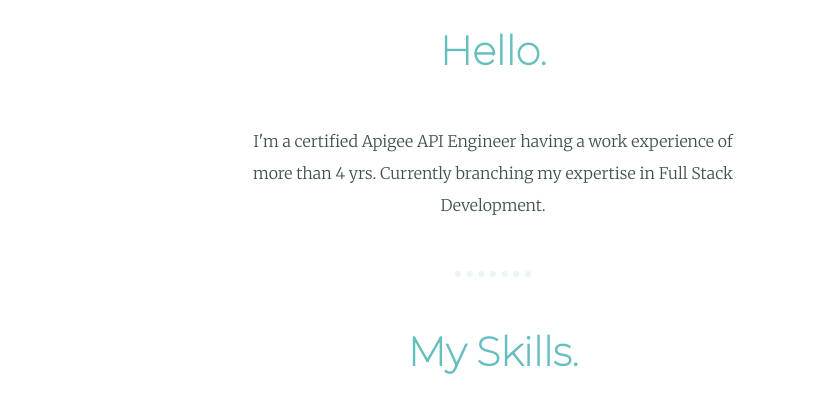
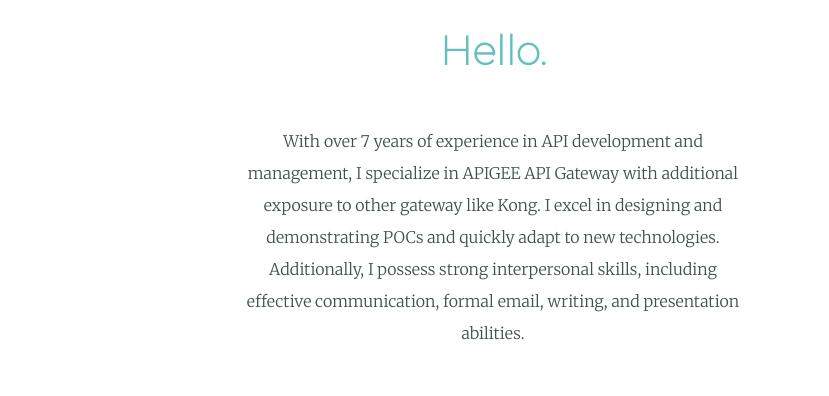
Before and after one commit to ankitkrsingha/cv, a plain HTML site: page index.html in a window 1280 px wide. Shown: the part 1120-1516 px from the top of the page, without its empty margins (147-976 px from the left). Drawn offline with Linux system fonts and the light colour scheme.

Commit message:
Update index.html

```diff
--- a/index.html
+++ b/index.html
@@ -23,7 +23,7 @@
     <div class="profile">
       <img style="height: 250px; padding-top: 50px;" src="images/circle-cropped.png" alt="my-img">
       <h2>Hello.</h2>
-      <p>I'm a certified Apigee API Engineer having a work experience of more than 4 yrs. Currently branching my expertise in Full Stack Development.</p>
+      <p>With over 7 years of experience in API development and management, I specialize in APIGEE API Gateway with additional exposure to other gateway like Kong. I excel in designing and demonstrating POCs and quickly adapt to new technologies. Additionally, I possess strong interpersonal skills, including effective communication, formal email, writing, and presentation abilities.</p>
     </div>
     <hr>
     <div class="skills">
```
